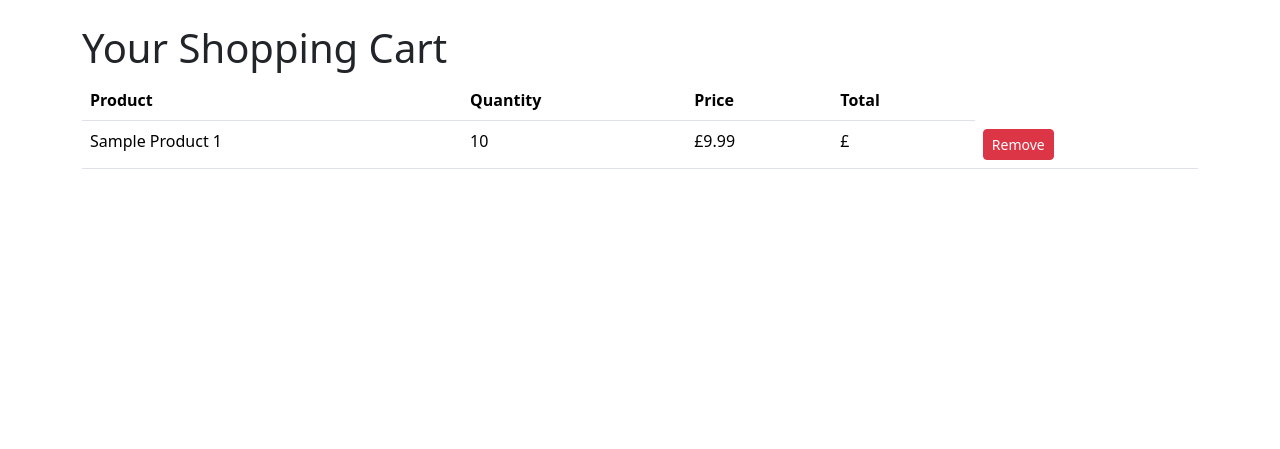
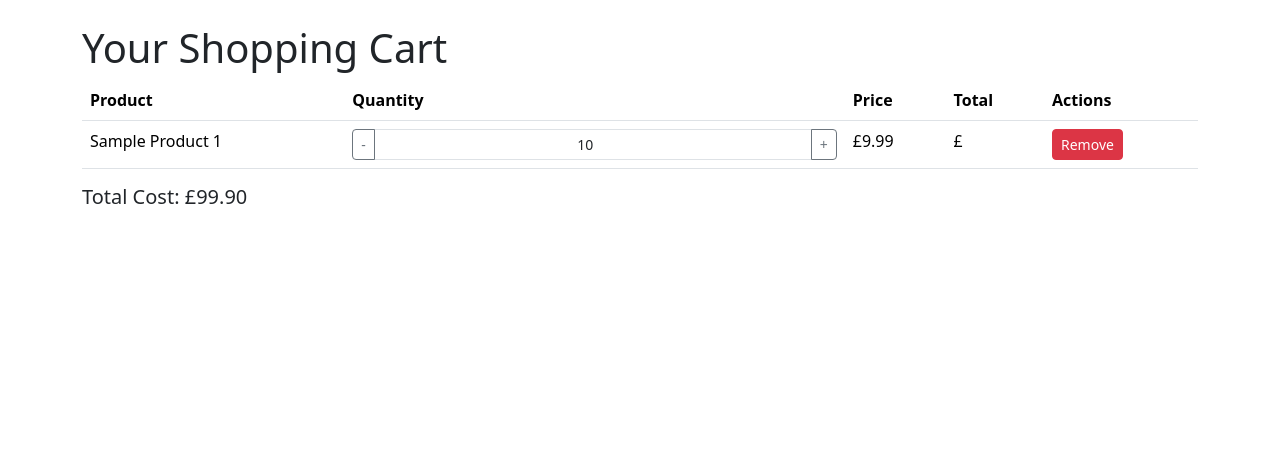
Before and after one commit to phloreenm/MP4-Django-CI-CoBC, a Django app: page /cart/ in a window 1280 px wide. Shown: the part 202-651 px from the top of the page. Run offline with Django 3.2, Linux system fonts and the light colour scheme; a user stored in the database is signed in; data comes from the database, SQL or seed files in the repository; both versions use the stored data as it was after the commit; tables that the repository leaves empty hold one stand-in row (values such as "Sample post").

Commit message:
Add quantity update functionality and toal cost calculation to shopping cart; fixed not updating total final cost

```diff
--- a/cart/templates/cart/cart_view.html
+++ b/cart/templates/cart/cart_view.html
@@ -1,4 +1,11 @@
 {% extends "base.html" %}
+
+{% load static %}
+
+{% block extra_js %}
+    <script src="https://code.jquery.com/jquery-3.6.4.min.js"></script>
+    <script src="{% static 'js/cart.js' %}"></script>
+{% endblock %}
 
 {% block content %}
 <div class="container my-4">
@@ -11,24 +18,38 @@
                 <th>Quantity</th>
                 <th>Price</th>
                 <th>Total</th>
+                <th>Actions</th>
             </tr>
         </thead>
         <tbody>
             {% for item in cart.items.all %}
-                    <tr>
+                <tr data-item-id="{{ item.id }}" class="cart-item-row">
                     <td>{{ item.product.name }}</td>
-                        <td>{{ item.quantity }}</td>
+                    <td>
+                        <div class="input-group">
+                            <!-- Quantity Adjustment Buttons -->
+                            <button class="btn btn-outline-secondary btn-sm update-quantity" data-action="decrement">-</button>
+                            <input type="number" value="{{ item.quantity }}" min="1" class="form-control form-control-sm text-center quantity-input" id="quantity-{{ item.id }}">
+                            <button class="btn btn-outline-secondary btn-sm update-quantity" data-action="increment">+</button>
+                        </div>
+                        <!-- CSRF Token -->
+                        <input type="hidden" name="csrfmiddlewaretoken" value="{{ csrf_token }}">
+                    </td>
                     <td>£{{ item.product.price }}</td>
-                        <td>£{{ item.quantity|floatformat:2|add:item.product.price }}</td>
+                    <td class="item-total" id="item-total-{{ item.id }}">£{{ item.quantity|floatformat:2|add:item.product.price }}</td>
                     <td>
-                            <a href="{% url 'remove_from_cart' item.id %}" class="btn btn-danger btn-sm">
-                                Remove
-                            </a>
+                        <!-- Remove Product Button -->
+                        <a href="{% url 'remove_from_cart' item.id %}" class="btn btn-danger btn-sm">Remove</a>
                     </td>
                 </tr>
             {% endfor %}
         </tbody>
     </table>
+
+    <!-- Total Cost -->
+    <div class="mt-3">
+        <h5 id="cart-total">Total Cost: £{{ total_cost|floatformat:2 }}</h5>
+    </div>
     {% else %}
         <p>Your cart is empty.</p>
     {% endif %}
--- a/cart/urls.py
+++ b/cart/urls.py
@@ -4,5 +4,6 @@ from . import views
 urlpatterns = [
     path('add/<int:product_id>/', views.add_to_cart, name='add_to_cart'),
     path('remove/<int:item_id>/', views.remove_from_cart, name='remove_from_cart'),
+    path('update/<int:item_id>/', views.update_cart_quantity, name='update_cart_quantity'),
     path('', views.view_cart, name='cart_view'),
 ]
--- a/cart/views.py
+++ b/cart/views.py
@@ -2,6 +2,7 @@ from django.shortcuts import redirect, render, get_object_or_404
 from django.contrib.auth.decorators import login_required
 from products.models import Product
 from .models import Cart, CartItem
+from django.http import JsonResponse
 
 @login_required
 def add_to_cart(request, product_id):
@@ -19,15 +20,55 @@ def add_to_cart(request, product_id):
 def view_cart(request):
     """Displays the user's shopping cart."""
     cart = Cart.objects.filter(user=request.user).first()  # Retrieve the user's cart
-    return render(request, 'cart/cart_view.html', {'cart': cart})
+    total_cost = 0
+
+    if cart:
+        # Calculate the total cost
+        total_cost = sum(item.quantity * item.product.price for item in cart.items.all())
+
+    return render(request, 'cart/cart_view.html', {'cart': cart, 'total_cost': total_cost})
 
 
 def remove_from_cart(request, item_id):
     """Remove an item from the cart."""
     cart_item = get_object_or_404(CartItem, id=item_id)
 
-    # Ensure the item belongs to the logged-in user
     if cart_item.cart.user == request.user:
         cart_item.delete()
 
-    return redirect('cart_view')
+        # Recalculate the cart total
+        cart_total = sum(item.quantity * item.product.price for item in cart_item.cart.items.all())
+
+        # If the request is AJAX, return JSON
+        if request.headers.get('x-requested-with') == 'XMLHttpRequest':
+            return JsonResponse({"cart_total": cart_total})
+
+        # Otherwise, redirect to the cart page
+        return redirect('cart_view')
+
+    return JsonResponse({"error": "Unauthorized"}, status=403)
+
+
+def update_cart_quantity(request, item_id):
+    """Update the quantity of a cart item."""
+    cart_item = get_object_or_404(CartItem, id=item_id)
+
+    if cart_item.cart.user == request.user:
+        new_quantity = int(request.POST.get('quantity', 1))
+        if new_quantity > 0:
+            cart_item.quantity = new_quantity
+            cart_item.save()
+        else:
+            cart_item.delete()
+
+        # Recalculate totals
+        cart_total = sum(item.quantity * item.product.price for item in cart_item.cart.items.all())
+        item_total = cart_item.quantity * cart_item.product.price if cart_item.id else 0
+
+        return JsonResponse({
+            "item_quantity": cart_item.quantity,
+            "item_total": float(item_total),  # Ensure numeric type
+            "cart_total": float(cart_total),  # Ensure numeric type
+        })
+
+    return JsonResponse({"error": "Unauthorized"}, status=403)
--- /dev/null
+++ b/static/js/cart.js
@@ -0,0 +1,70 @@
+$(document).ready(function () {
+    // Update quantity via AJAX
+    $(".update-quantity").on("click", function () {
+        const row = $(this).closest("tr");
+        const itemId = row.data("item-id");
+        const action = $(this).data("action");
+        const quantityInput = row.find(".quantity-input");
+        let newQuantity = parseInt(quantityInput.val());
+
+        // Increment or decrement quantity
+        if (action === "increment") newQuantity++;
+        if (action === "decrement" && newQuantity > 1) newQuantity--;
+
+        // Send AJAX request
+        $.ajax({
+            url: `/cart/update/${itemId}/`,
+            method: "POST",
+            data: {
+                quantity: newQuantity,
+                csrfmiddlewaretoken: $("input[name='csrfmiddlewaretoken']").val(),
+            },
+            success: function (response) {
+                if (response.item_total && response.cart_total) {
+                    // Update the item's total
+                    row.find(".quantity-input").val(response.item_quantity);
+                    row.find(".item-total").text(`£${response.item_total.toFixed(2)}`);
+
+                    // Update the cart total
+                    $("#cart-total").text(`Total Cost: £${response.cart_total.toFixed(2)}`);
+                } else {
+                    alert("Invalid response from the server.");
+                }
+            },
+            error: function () {
+                alert("Failed to update the cart. Please try again.");
+            },
+        });
+    });
+
+    // Update total on quantity input change (focus out)
+    $(".quantity-input").on("change", function () {
+        const row = $(this).closest("tr");
+        const itemId = row.data("item-id");
+        const newQuantity = parseInt($(this).val());
+
+        // Send AJAX request
+        $.ajax({
+            url: `/cart/update/${itemId}/`,
+            method: "POST",
+            data: {
+                quantity: newQuantity,
+                csrfmiddlewaretoken: $("input[name='csrfmiddlewaretoken']").val(),
+            },
+            success: function (response) {
+                if (response.item_total && response.cart_total) {
+                    // Update the item's total
+                    row.find(".item-total").text(`£${response.item_total.toFixed(2)}`);
+
+                    // Update the cart total
+                    $("#cart-total").text(`Total Cost: £${response.cart_total.toFixed(2)}`);
+                } else {
+                    alert("Invalid response from the server.");
+                }
+            },
+            error: function () {
+                alert("Failed to update the cart. Please try again.");
+            },
+        });
+    });
+});
```
Also changed, not shown: db.sqlite3, templates/base.html (indentation only). Lines whose indentation alone changed are shown as unchanged.
